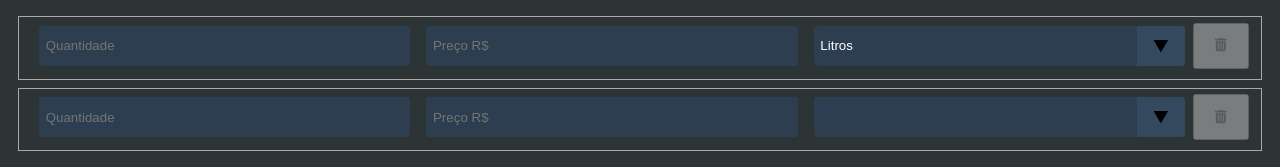
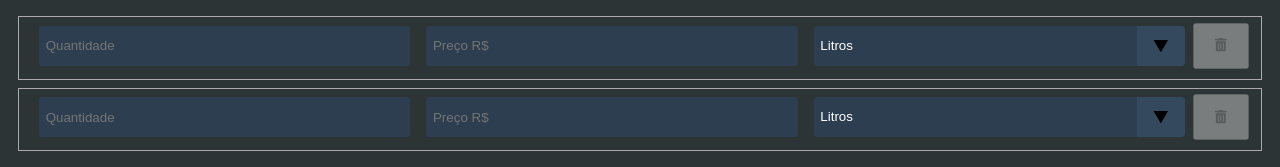
Before and after one commit to rafaelguinho/best-buy-calculator, a React (Create React App) app: page / in a window 1280 px wide. Shown: the top 167 px of the page. Built offline with nearby package versions, Linux system fonts and the light colour scheme.

Commit message:
Fixed default selected value and included WEIGHT unit

```diff
--- a/src/calculator/BestBuy.jsx
+++ b/src/calculator/BestBuy.jsx
@@ -6,18 +6,30 @@ import reducer from "../reducers/bestBuyReducer";
 import initialState from "../state/initialState";
 import { units } from "../util/units";
 import BestBuyTooltipMessage from "../components/BestBuyTooltipMessage";
-import { faTrashAlt, faPlusCircle, faTrophy } from "@fortawesome/free-solid-svg-icons";
-import { FontAwesomeIcon } from '@fortawesome/react-fontawesome'
-import CurrencyFormat from 'react-currency-format';
+import {
+  faTrashAlt,
+  faPlusCircle,
+  faTrophy,
+} from "@fortawesome/free-solid-svg-icons";
+import { FontAwesomeIcon } from "@fortawesome/react-fontawesome";
+import CurrencyFormat from "react-currency-format";
 
 function BestBuy() {
   const [state, dispatch] = useReducer(reducer, initialState);
 
   const { register, setValue, getValues, control, handleSubmit } = useForm({
-    defaultValues: { products: [{ amount: '', price: '', unit: '' }, { amount: '', price: '', unit: '' }] },
+    defaultValues: {
+      products: [
+        { amount: "", price: "", unit: "" },
+        { amount: "", price: "", unit: "" },
+      ],
+    },
   });
 
-  const { fields, append, remove } = useFieldArray({ control, name: "products" });
+  const { fields, append, remove } = useFieldArray({
+    control,
+    name: "products",
+  });
 
   const fieldChanged = (e) => {
     dispatch({ type: "anyFieldChanged" });
@@ -46,7 +58,13 @@ function BestBuy() {
       fields.forEach((item, idx) => {
         if (idx === index) return;
 
-        setValue(`products[${idx}].unit`, null);
+        const secondaryOption =
+          state.secondariesSelectedUnits &&
+          state.secondariesSelectedUnits[idx]
+            ? state.secondariesSelectedUnits[idx].value
+            : state.secondaryOptions[0].value;
+
+        setValue(`products[${idx}].unit`, secondaryOption);
       });
     };
     clearAllOtherSelects(0);
@@ -60,8 +78,6 @@ function BestBuy() {
   return (
     <>
       <form onSubmit={handleSubmit(onSubmit)}>
-
-
         {fields.map((field, index) => {
           const fieldName = `products[${index}]`;
 
@@ -72,11 +88,16 @@ function BestBuy() {
             field.id === state.moreFavourableProduct?.mostFavourable?.id;
 
           return (
-            <fieldset className={isTheBestBuy ? 'best' : ''} name={field.id} key={field.id}>
-
-              {isTheBestBuy ?
+            <fieldset
+              className={isTheBestBuy ? "best" : ""}
+              name={field.id}
+              key={field.id}
+            >
+              {isTheBestBuy ? (
                 <div className="best-container">
-                  <strong><FontAwesomeIcon icon={faTrophy} size="1x" /> Melhor</strong>
+                  <strong>
+                    <FontAwesomeIcon icon={faTrophy} size="1x" /> Melhor
+                  </strong>
 
                   <BestBuyTooltipMessage
                     isTheBestBuy={isTheBestBuy}
@@ -85,10 +106,11 @@ function BestBuy() {
                     }
                   />
                 </div>
-                : <></>}
+              ) : (
+                <></>
+              )}
 
               <div className="form-fields">
-
                 <input
                   type="hidden"
                   ref={register()}
@@ -97,7 +119,8 @@ function BestBuy() {
                 />
 
                 <div className="Label-field">
-                  <input className="input"
+                  <input
+                    className="input"
                     placeholder="Quantidade"
                     ref={register()}
                     onChange={fieldChanged}
@@ -109,31 +132,26 @@ function BestBuy() {
                 </div>
 
                 <div className="Label-field">
-
-
                   <Controller
                     control={control}
                     name={`${fieldName}.price`}
-                    render={(
-                      { onChange }
-                    ) => (
-                      <CurrencyFormat className="input"
+                    render={({ onChange }) => (
+                      <CurrencyFormat
+                        className="input"
                         placeholder="Preço R$"
-                         type="tel"
+                        type="tel"
                         fixedDecimalScale={true}
                         thousandSeparator={true}
-                        prefix={'R$ '}
+                        prefix={"R$ "}
                         onValueChange={(values) => {
                           const { floatValue } = values;
 
                           onChange(floatValue);
                           fieldChanged();
-                        }} />
-
+                        }}
+                      />
                     )}
                   />
-
-
                 </div>
 
                 <div className="select Label-field">
@@ -148,8 +166,9 @@ function BestBuy() {
                       const value = e.target.value;
                       const label = e.nativeEvent.target[selectIndex].text;
                       const type =
-                        e.nativeEvent.target[selectIndex].attributes["data-type"]
-                          .value;
+                        e.nativeEvent.target[selectIndex].attributes[
+                          "data-type"
+                        ].value;
 
                       const optionPayload = { value, label, type };
 
@@ -182,7 +201,7 @@ function BestBuy() {
 
                 <div className="button-container">
                   <button
-                    className='button'
+                    className="button"
                     type="button"
                     disabled={index <= 1}
                     onClick={() => {
@@ -191,7 +210,6 @@ function BestBuy() {
                       console.log(fields);
                     }}
                   >
-
                     <FontAwesomeIcon icon={faTrashAlt} size="1x" />
                   </button>
                 </div>
@@ -208,7 +226,7 @@ function BestBuy() {
             }}
           >
             <FontAwesomeIcon icon={faPlusCircle} size="1x" /> Add
-        </button>
+          </button>
         </div>
       </form>
     </>
--- a/src/util/units.js
+++ b/src/util/units.js
@@ -2,7 +2,8 @@ import Unit from "../modules/unit";
 const unitTypes = {
     LENGTH: 'Length',
     VOLUME: 'Volume',
-    AMOUNT: 'Amount'
+    AMOUNT: 'Amount',
+    WEIGHT: 'Weight'
 }
 
 const units = [
@@ -11,6 +12,8 @@ const units = [
     new Unit("Metros", 100, unitTypes.LENGTH),
     new Unit("Centímetros", 1, unitTypes.LENGTH),
     new Unit("Unidades", 1, unitTypes.AMOUNT),
+    new Unit("Quilo", 1000, unitTypes.WEIGHT),
+    new Unit("Grama", 1, unitTypes.WEIGHT),
 ];
 
 export { unitTypes, units };
```
Also changed, not shown: 1 other file (tests, documents, lock files or other folders).
